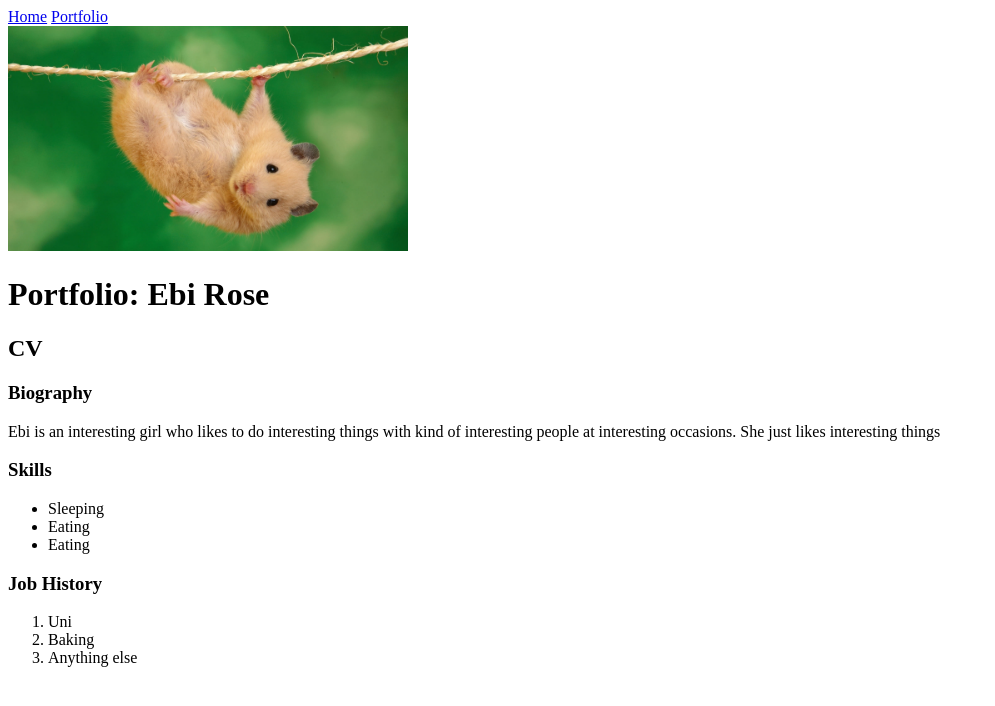
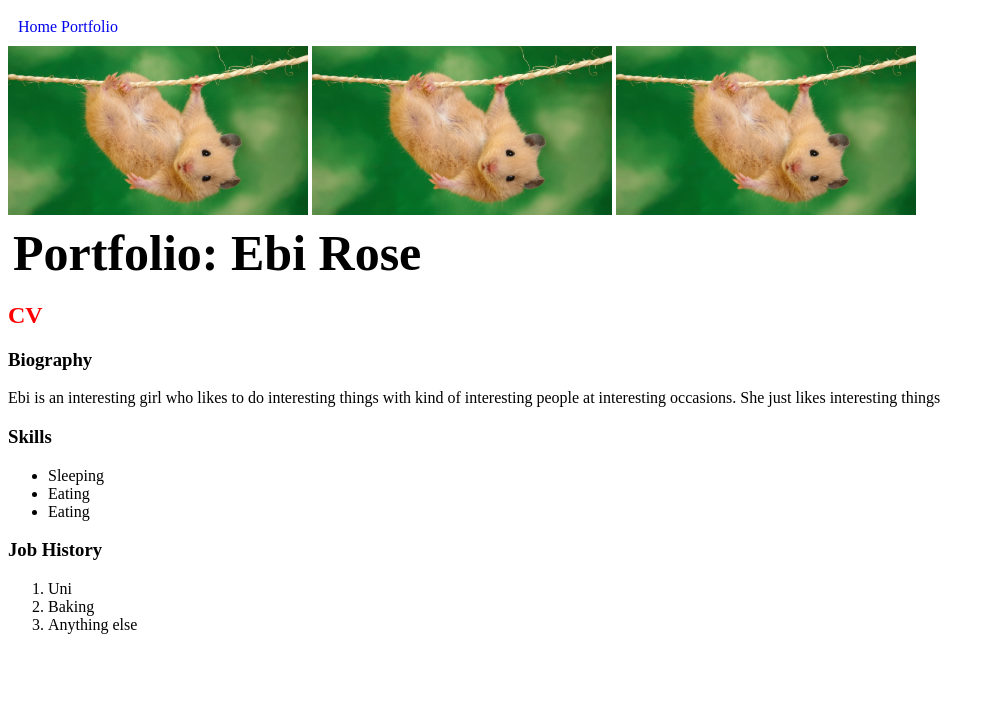
Before and after one commit to Ebi-Rose/portfolio, a plain HTML site: page index.html in a window 1280 px wide. Shown: the whole page, without its empty margins (0-995 px from the left). Drawn offline with Linux system fonts and the light colour scheme.

Commit message:
First commit 26/06

```diff
--- a/css/index.css
+++ b/css/index.css
@@ -0,0 +1,24 @@
+h1{
+	font-size:50px;
+	margin:5px;
+}
+h2{
+	color: red;
+}
+.rounded{
+	border-radius: 25px;
+}
+nav a{
+	text-decoration:none;
+}
+nav{
+	padding-right: 10px;
+	padding-top: 10px;
+	padding-right: 10px;
+	padding-left: 10px;
+	margin-bottom: 10px;
+}
+body{
+	padding-left: 0px;
+	margin-bottom: 10px;
+}
--- a/index.html
+++ b/index.html
@@ -4,13 +4,18 @@
 		<title>
 			Ebi Akhilomen
 		</title>
+		<link rel="stylesheet" type="text/css" href="css/index.css">
 	</head>
 	<body>
 		<nav>
 			<a href="index.html">Home</a>
 			<a href="portfolio.html">Portfolio</a>
 		</nav>
-		<a href="index.html"><img src="images/cute.jpg" style= "width:400px"></a>
+		<div class='rounded'>
+		<a href="index.html"><img src="images/cute.jpg" style= "width:300px"></a>
+		<a href="index.html"><img src="images/cute.jpg" style= "width:300px"></a>
+		<a href="index.html"><img src="images/cute.jpg" style= "width:300px"></a>
+		</div>
 		<h1>Portfolio: Ebi Rose</h1>
 
 		<h2 >CV</h2>
```
